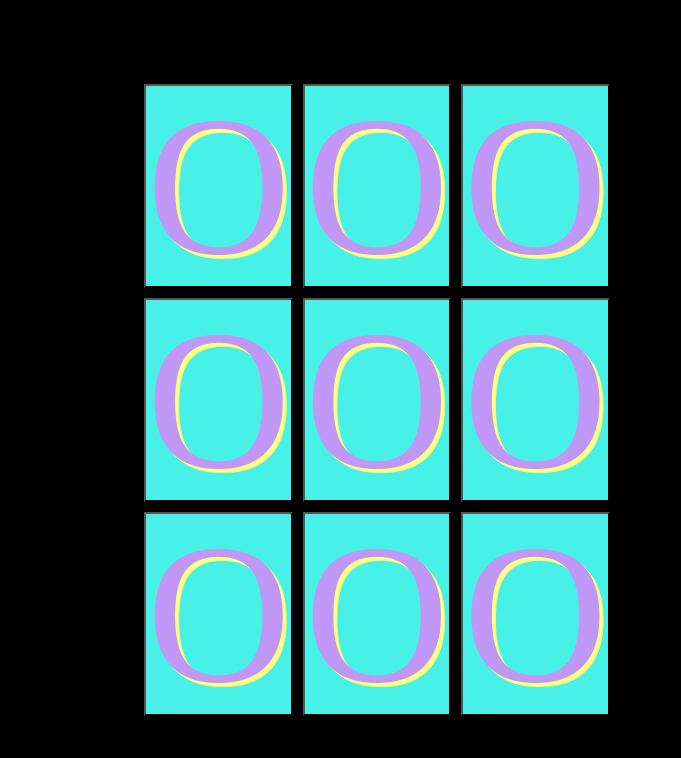
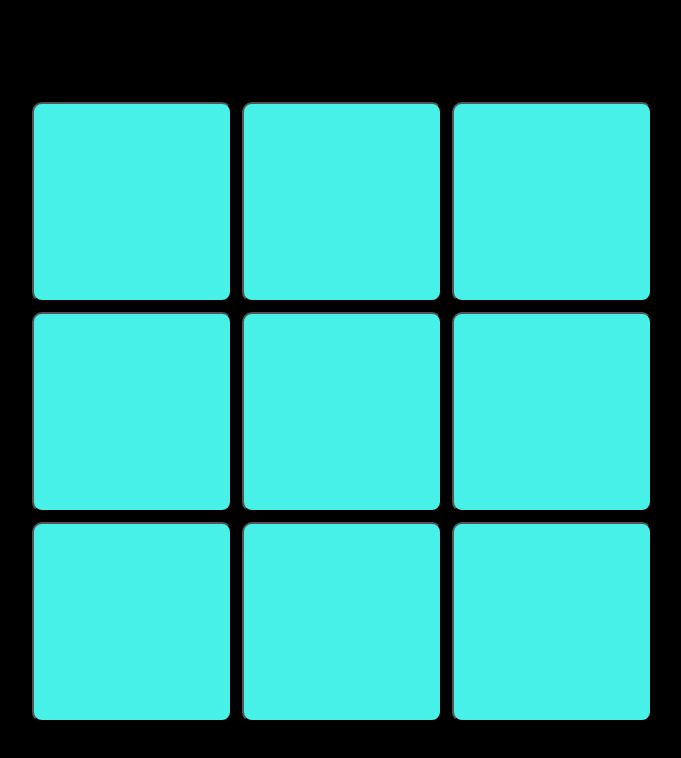
Before and after one commit to franzese/tik-tak-toe, a React (Create React App) app: page / in a window 1280 px wide. Shown: the top 758 px of the page, without its empty margins (298-979 px from the left). Built offline with nearby package versions, Linux system fonts and the light colour scheme.

Commit message:
Checking for wins

```diff
--- a/src/App.js
+++ b/src/App.js
@@ -13,12 +13,45 @@ function BoardSpace({ index, value, onClick }) {
     );
 }
 
-function GameBoard(player, onWin) {
-    const [spaces, setSpaces] = useState(['O', 'O', 'O', 'O', 'O', 'O', 'O', 'O', 'O']);
+function GameBoard(props) {
+    const [spaces, setSpaces] = useState([' ', ' ', ' ', ' ', ' ', ' ', ' ', ' ', ' ']);
+    const [moveCount, setMoveCount] = useState(0);
+    const [isWinner, setIsWinner] = useState(false);
+    const onWin = props.onWin;
+    const onChange = props.onChange;
+    const winningRows = [
+        [0, 1, 2],
+        [3, 4, 5],
+        [6, 7, 8],
+        [0, 3, 6],
+        [1, 4, 7],
+        [2, 5, 8],
+        [0, 4, 8],
+        [2, 4, 6],
+    ];
 
     const makeMove = (event, index) => {
-        setSpaces([].concat(spaces.slice(0, index), ['X'], spaces.slice(index + 1)));
+        setSpaces([...spaces.slice(0, index), [props.player], ...spaces.slice(index + 1)]);
+        setMoveCount(moveCount + 1);
+        onChange();
     };
+
+    useEffect(() => {
+        if (isWinner) {
+            onWin();
+        } else {
+            winningRows.forEach(row => {
+                // todo- clean up
+                if (
+                    spaces[row[0]][0] !== ' ' &&
+                    spaces[row[0]][0] === spaces[row[1]][0] &&
+                    spaces[row[1]][0] === spaces[row[2]][0]
+                ) {
+                    setIsWinner(true);
+                }
+            });
+        }
+    }, [isWinner, onWin, spaces, winningRows]);
 
     return (
         <>
@@ -41,15 +74,20 @@ function ScoreBoard() {
 
 function App() {
     const [player, setPlayer] = useState('X');
-    const addPointToWinner = () => {
-        debugger;
+    const addPointToWinner = winner => {
+        alert('Winner!');
+    };
+
+    const togglePlayer = () => {
+        if (player === 'X') setPlayer('O');
+        else if (player === 'O') setPlayer('X');
     };
 
     return (
         <>
             <div className="App">
                 <ScoreBoard />
-                <GameBoard player={player} onWin={addPointToWinner} />
+                <GameBoard player={player} onChange={togglePlayer} onWin={addPointToWinner} />
             </div>
         </>
     );
--- a/src/App.scss
+++ b/src/App.scss
@@ -19,7 +19,9 @@
         font-size: 20rem;
         text-align: center;
         line-height: 20rem;
-        min-width: 1rem;
+        width: 1em;
+        height: 1em;
+        border-radius: 1rem;
         &.O {
             color: $lavender;
             text-shadow: 2px 2px $yeller, 4px 4px $yeller;
@@ -36,6 +38,7 @@
     background-color: black;
     height: 100%;
     display: flex;
+    flex-direction: column;
     justify-content: center;
     align-items: center;
 }
```
